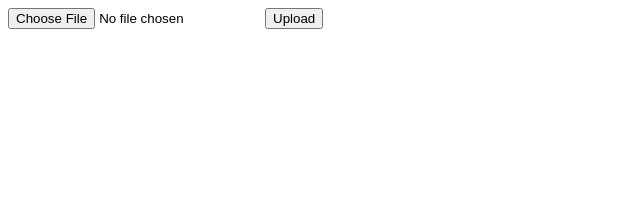
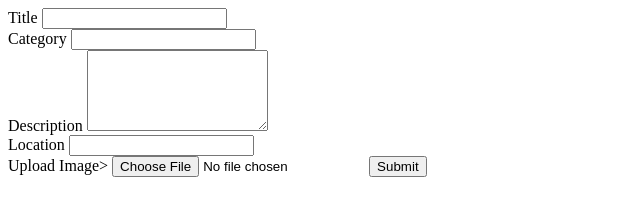
Before and after one commit to hkgnp/test-image-upload, a plain HTML site: page index.html in a window 1280 px wide. Shown: the whole page, without its empty margins (0-640 px from the left). Drawn offline with nearby package versions, Linux system fonts and the light colour scheme.

Commit message:
testing axios post without image first

```diff
--- a/index.html
+++ b/index.html
@@ -8,12 +8,31 @@
 </head>
 
 <body>
-    <input type="file" id='thefile' />
-    <button type="button" onclick="upload()">Upload</button>
+    <form id="testform" method="POST" action="https://7000-yellow-lion-m3odfn59.ws-us03.gitpod.io/posts" onsubmit="sendForm()">
+        <div>
+            <label>Title</label>
+            <input type="text" name="title" id="title">
+        </div>
+        <div>
+            <label>Category</label>
+            <input type="text" name="category" id="category">
+        </div>
+        <div>
+            <label>Description</label>
+            <textarea name="description" id="description"rows="5"></textarea>
+        </div>
+        <div>
+            <label>Location</label>
+            <input type="text" name="location" id="location">
+        </div>
+        <div>Upload Image> <input type="file" id='thefile' />
+            <button type="submit">Submit</button>
+        </div>
+    </form>
     <script src="https://cdnjs.cloudflare.com/ajax/libs/axios/0.21.1/axios.min.js"
         integrity="sha512-bZS47S7sPOxkjU/4Bt0zrhEtWx0y0CRkhEp8IckzK+ltifIIE9EMIMTuT/mEzoIMewUINruDBIR/jJnbguonqQ=="
         crossorigin="anonymous"></script>
-<script src="index.js"></script>
+    <script src="index.js"></script>
 </body>
 
 </html>
--- a/index.js
+++ b/index.js
@@ -1,19 +1,35 @@
- async function upload() {
-            const file = document.getElementById('thefile').files[0];
+let sendForm = async () => {
+    axios({
+        method: 'post',
+        url: 'https://7000-yellow-lion-m3odfn59.ws-us03.gitpod.io/posts',
+        data: {
 
-            // Make sure a file is selected
-            if (!file) return;
-            let ObjectId = "1239890asd098_asdasd"
-            // Fetch the signed url
-            const key = ObjectId + "_" + file.name;
-            const response = await axios.get(`https://quiet-gorge-29042.herokuapp.com/uploader/sign?key=${key}&type=${file.type}`);
-            const url = response.data.url;
+            "title": document.querySelector("#title").value,
+            "description": document.querySelector("#description").value,
+            "category": document.querySelector("#category").value,
+            "location": document.querySelector("#location").value
 
-            try {
-                // Attempt the upload
-                const options = { headers: { 'Content-Type': file.type } };
-                await axios.put(url, file, options);
-            } catch (e) {
-                alert(`Upload failed: ${e}`);
-            }
         }
+    });
+
+}
+
+// async function upload() {
+//     const file = document.getElementById('thefile').files[0];
+
+//     // Make sure a file is selected
+//     if (!file) return;
+//     let ObjectId = "1239890asd098_asdasd"
+//     // Fetch the signed url
+//     const key = ObjectId + "_" + file.name;
+//     const response = await axios.get(`https://quiet-gorge-29042.herokuapp.com/uploader/sign?key=${key}&type=${file.type}`);
+//     const url = response.data.url;
+
+//     try {
+//         // Attempt the upload
+//         const options = { headers: { 'Content-Type': file.type } };
+//         await axios.put(url, file, options);
+//     } catch (e) {
+//         alert(`Upload failed: ${e}`);
+//     }
+// }
```
Also changed, not shown: 1 other file.
